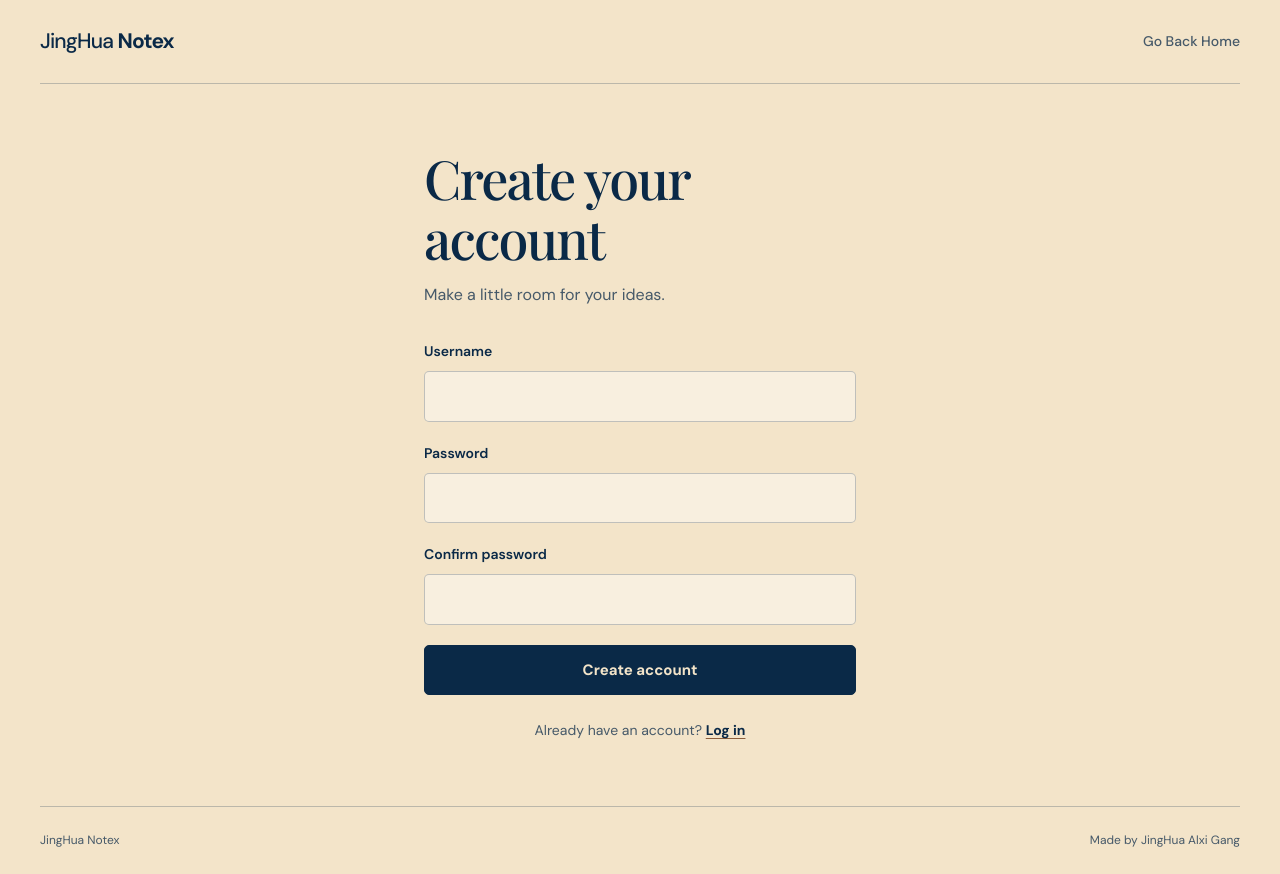
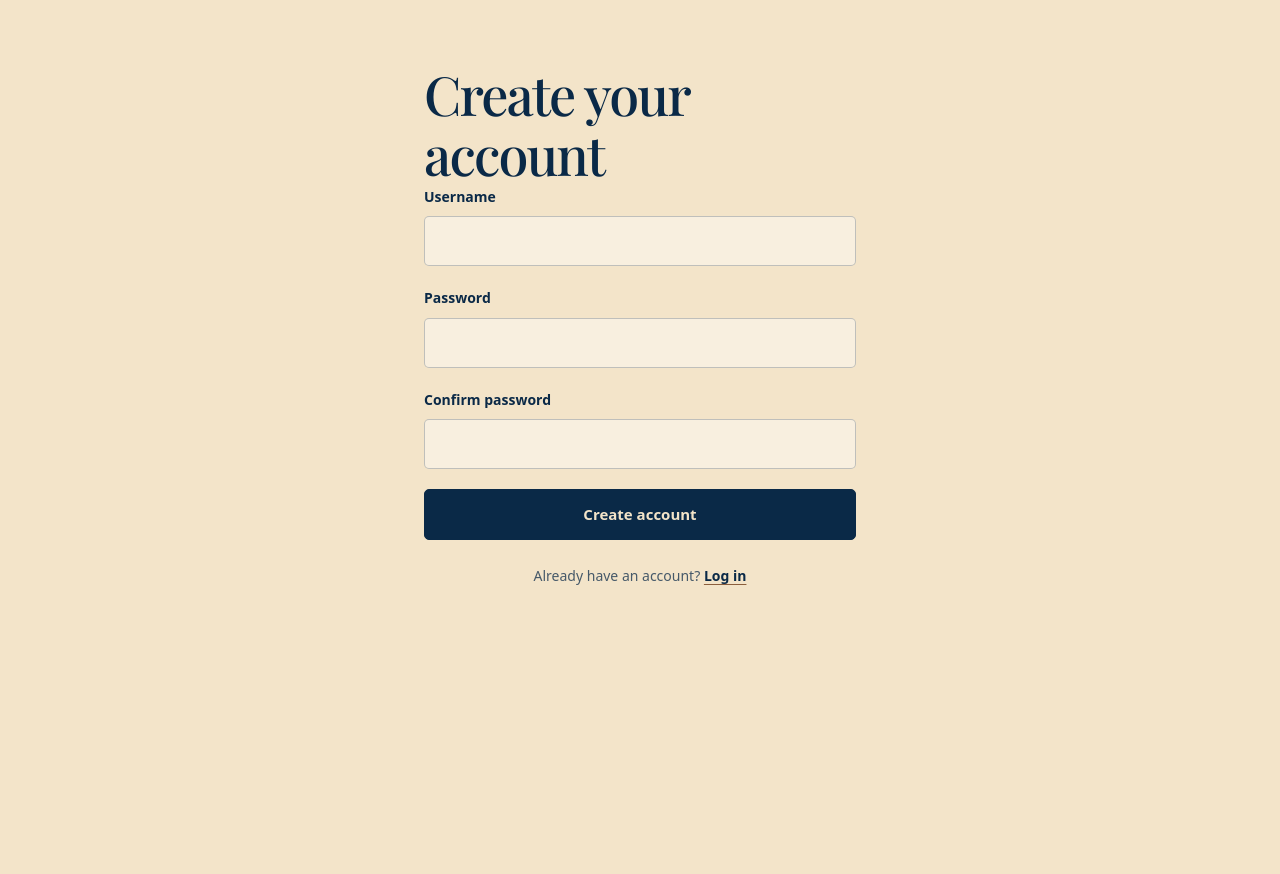
Before and after one commit to prasoonkandel/jh_notex-frontend, a plain HTML site: page signup/index.html in a window 1280 px wide. After the commit the page ends 800 px from the top, so only its background shows below. Drawn offline with nearby package versions, Linux system fonts and the light colour scheme.

Commit message:
remove nav and footer from login/signup page

```diff
--- a/login/style.css
+++ b/login/style.css
@@ -23,7 +23,7 @@ body {
   color: var(--color-navy);
   background: var(--color-cream);
   font-family:
-    "DM Sans",
+    "Montserrat",
     ui-sans-serif,
     system-ui,
     -apple-system,
@@ -45,32 +45,6 @@ input:focus-visible,
 button:focus-visible {
   outline: 3px solid var(--color-brown);
   outline-offset: 3px;
-}
-
-.login-header,
-.login-footer {
-  width: min(100% - var(--login-page-padding) * 2, 1200px);
-  margin-inline: auto;
-}
-
-.login-header {
-  min-height: 84px;
-  display: flex;
-  align-items: center;
-  justify-content: space-between;
-  gap: 24px;
-  border-bottom: 1px solid var(--color-border);
-}
-
-.login-brand {
-  font-size: 21px;
-  font-weight: 500;
-  letter-spacing: -0.04em;
-  white-space: nowrap;
-}
-
-.login-brand strong {
-  font-weight: 700;
 }
 
 .home-link {
--- a/signup/index.html
+++ b/signup/index.html
@@ -7,20 +7,14 @@
     <meta
       name="description"
       content="Create a JingHua Notex account to make space for your ideas." />
-    <title>Sign up — JingHua Notex</title>
+    <title>Sign up</title>
     <link rel="stylesheet" href="../login/style.css" />
     <script src="signup.js" defer></script>
   </head>
   <body>
-    <header class="login-header">
-      <a class="login-brand" href="../"> JingHua <strong>Notex</strong> </a>
-      <a class="home-link" href="../">Go Back Home</a>
-    </header>
-
     <main class="login-main">
       <section class="login-content">
         <h1 id="signup-title">Create your account</h1>
-        <p class="login-intro">Make a little room for your ideas.</p>
 
         <form class="login-form" id="signup-form">
           <div class="form-field">
@@ -68,10 +62,5 @@
         </p>
       </section>
     </main>
-
-    <footer class="login-footer">
-      <span>JingHua Notex</span>
-      <span>Made by JingHua Alxi Gang</span>
-    </footer>
   </body>
 </html>
```
Also changed, not shown: login/index.html (+0 -10 lines).
